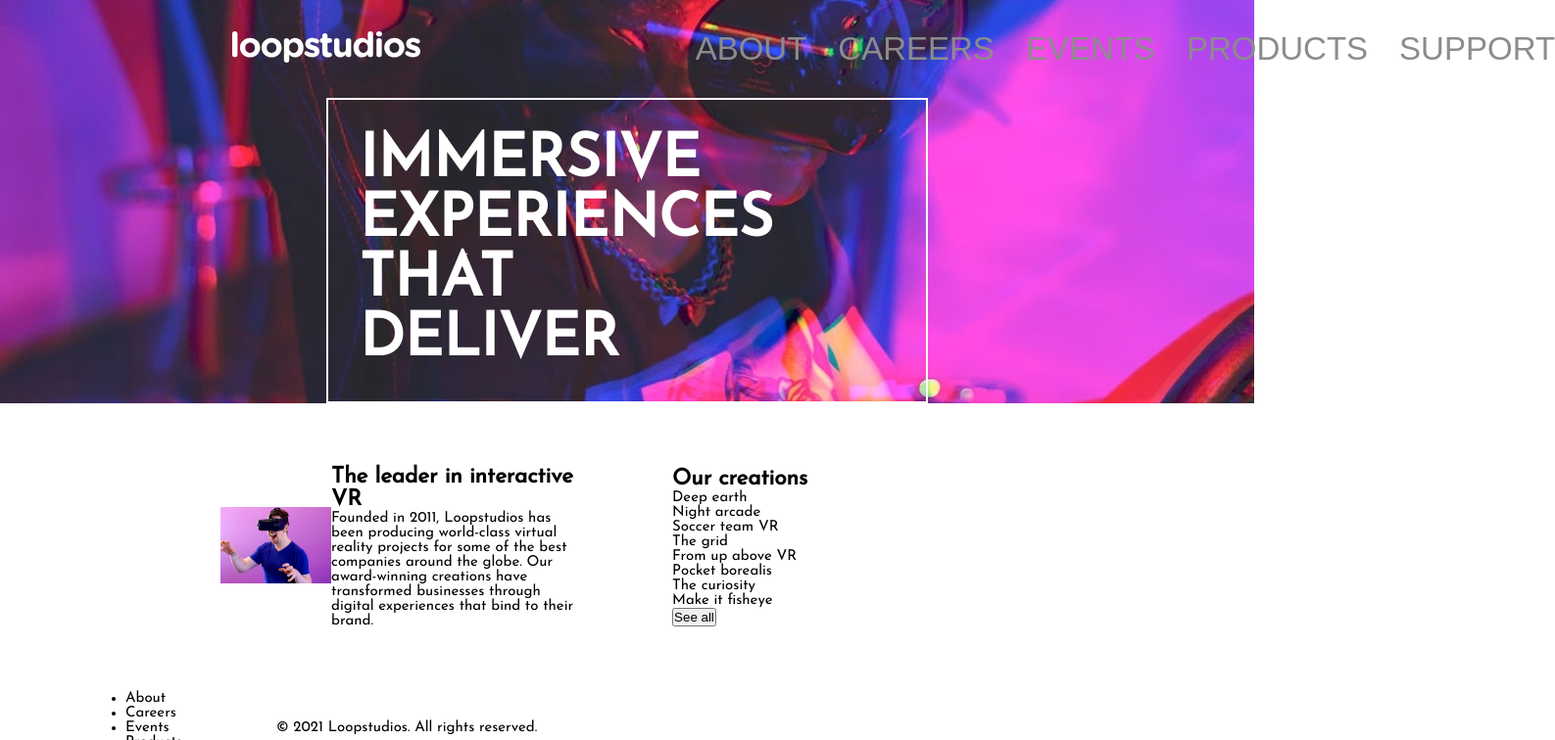
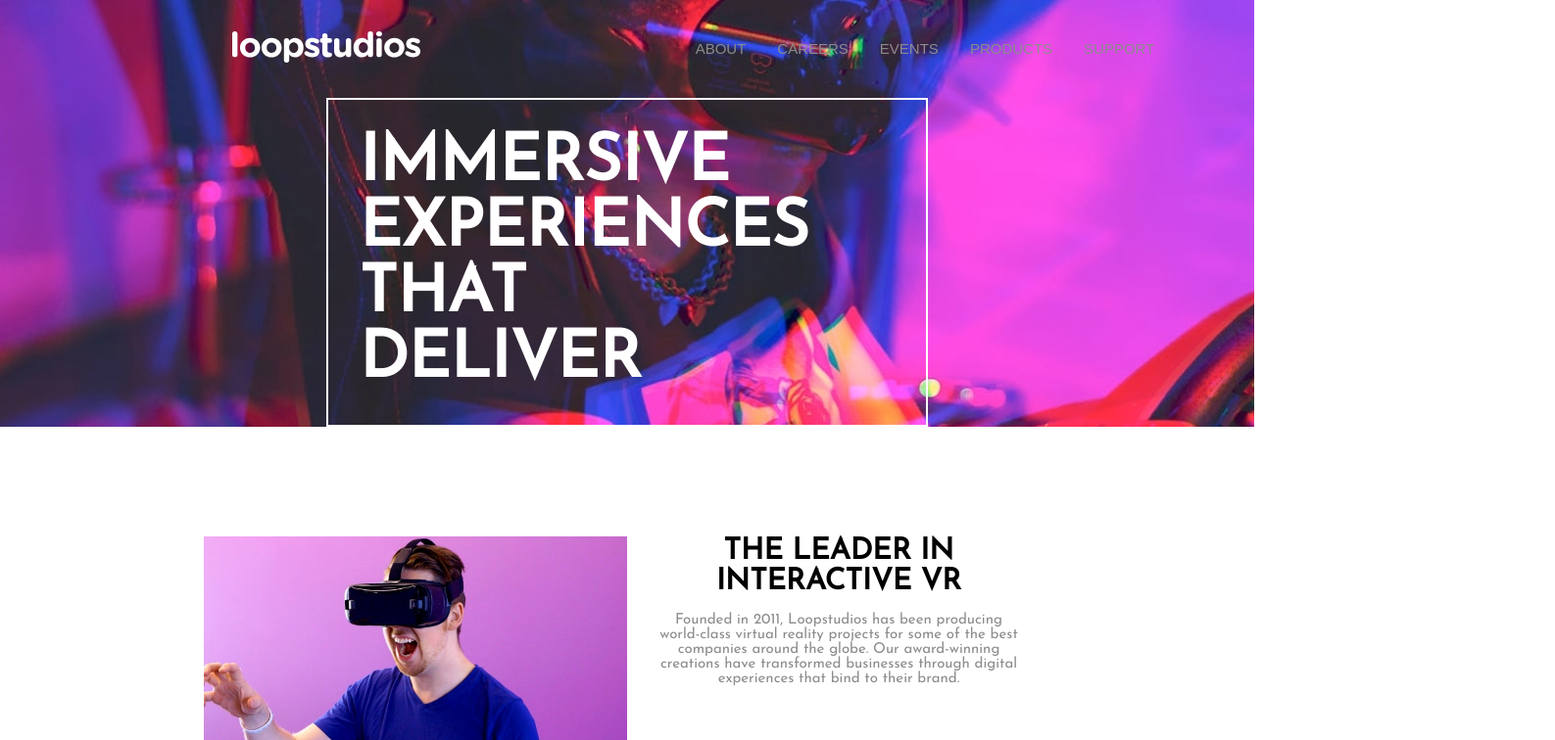
Before and after one commit to purplehippo911/loopstudios, a Vue app: page / in a window 1280 px wide. Shown: the top 756 px of the page at 98% size, 1587 px wide, since content can reach past the window. Built offline with nearby package versions, Linux system fonts and the light colour scheme.

Commit message:
🥼🎨 started on gallery and made a mixin function for the backgroundimages

```diff
--- a/src/App.vue
+++ b/src/App.vue
@@ -21,7 +21,7 @@ export default {
 </script>
 
 <style lang="scss">
-  @import './_variables';
+  @import './variables.scss';
 
   *, *::before, *::after {
     box-sizing:border-box;
@@ -51,7 +51,21 @@ img {
   max-width:100%;
 }
 
+h2 {
+  font-size: 2em;
+  text-transform: uppercase;
+  margin-bottom: 0;
+  color: $Black;
+}
 
+p {
+  padding: 0 2rem;
+  margin-top: 1rem;
+  color: $DarkGray;
+}
 
+picture {
+  margin-bottom: 2rem;
+}
 
 </style>
--- a/src/components/FooterPart.vue
+++ b/src/components/FooterPart.vue
@@ -47,6 +47,8 @@ export default {
 </script>
 
 <style lang="scss">
+@import '../variables.scss';
+
 .attribution { font-size: 11px; text-align: center; }
     .attribution a { color: hsl(228, 45%, 44%); }
 </style>
--- a/src/components/HeaderPart.vue
+++ b/src/components/HeaderPart.vue
@@ -88,7 +88,7 @@
       </a>
 
       <div class="header__hero">
-        <h2 class="header__title">Immersive experiences that deliver</h2>
+        <h1 class="header__title">Immersive experiences that deliver</h1>
       </div>
     </div>
 
@@ -122,7 +122,7 @@ export default {
 </script>
 
 <style lang="scss" scoped>
-@import '../_variables.scss';
+@import '../variables.scss';
 
 
 
@@ -164,7 +164,6 @@ header {
   .nav__link {
     text-decoration: none;
     color: $DarkGray;
-    font-size:2.2em;
     text-transform:uppercase;
     font-family:'Alata', sans-serif;
   }
@@ -175,6 +174,7 @@ header {
 }
 
 .dropdown {
+font-size:2.2em;
   display:none;
   opacity:0;
   position:fixed;
@@ -228,7 +228,7 @@ header {
 }
 
 .header__hero {
-  font-size: 2.7em;
+  font-size: 2.2em;
   border: 2px solid $White;
   color:$White;
   grid-column: span 2;
--- a/src/components/MainPart.vue
+++ b/src/components/MainPart.vue
@@ -2,7 +2,7 @@
     <main>
         <div class="container row">
             <section class="interactive-section">
-                <div class="container row">
+                <div class="container grid">
                     <picture>
                         <source media="(min-width:770px)" srcset="../assets/images/desktop/image-interactive.jpg">
                         <source media="(max-width:665px)" srcset="../assets/images/mobile/image-interactive.jpg">
@@ -10,9 +10,9 @@
                     </picture>
 
                     <div class="interactive__col">
-                        <h1 class="interactive__title">
+                        <h2 class="interactive__title">
                             The leader in interactive VR
-                        </h1>
+                        </h2>
                         <p class="interactive__info">
                             Founded in 2011, Loopstudios has been producing world-class virtual reality
                             projects for some of the best companies around the globe. Our award-winning
@@ -24,31 +24,31 @@
             </section>
 
             <section class="gallery-section">
-                <div class="container grid">
-                    <h1 class="gallery_title"> Our creations</h1>
+                <div class="container gallery">
+                    <h2 class="gallery__title"> Our creations</h2>
 
-                        <div class="gallery__item">
+                        <div class="gallery__item deep-earth">
                             <p class="gallery__info">Deep earth</p>
                         </div>
-                        <div class="gallery__item">
+                        <div class="gallery__item night-arcade">
                             <p class="gallery__info">Night arcade</p>
                         </div>
-                        <div class="gallery__item">
+                        <div class="gallery__item soccer-team">
                             <p class="gallery__info">Soccer team VR</p>
                         </div>
-                        <div class="gallery__item">
+                        <div class="gallery__item the-grid">
                             <p class="gallery__info">The grid</p>
                         </div>
-                        <div class="gallery__item">
+                        <div class="gallery__item from-above">
                             <p class="gallery__info">From up above VR</p>
                         </div>
-                        <div class="gallery__item">
+                        <div class="gallery__item pocket-borealis">
                             <p class="gallery__info">Pocket borealis</p>
                         </div>
-                        <div class="gallery__item">
+                        <div class="gallery__item curiosity">
                             <p class="gallery__info">The curiosity</p>
                         </div>
-                        <div class="gallery__item">
+                        <div class="gallery__item fisheye">
                             <p class="gallery__info">Make it fisheye</p>
                         </div>
 
@@ -69,18 +69,76 @@ export default {
     }
 </script>
 
-<style lang="scss">
-    @import '../_variables';
+<style lang="scss" scoped>
+  @import '../variables.scss';
+
+  @mixin backgroundIMG($Mobile, $Desktop) {
+        background:url($Mobile) no-repeat;
+        background-size:cover;
+        @media screen and (min-width:800px) {
+            background:url($Desktop) no-repeat;
+         }
+    }
 
     main {
-        margin: 2rem;
-        padding: 2rem;
+        margin: 2rem 0;
+    }
+
+    .container {
+        width:100%;
+    }
+
+    .row {
+        flex-direction:column;
     }
 
     section {
         width:80%;
+        padding:5rem;
+        text-align:center;
+        .grid {
+            @media screen and (min-width:800px) {
+                display: grid;
+                justify-items: center;
+                grid-template-columns: repeat(auto-fit, minmax(200px, 2fr));
+            }
+        }
+    }
+
+
+    picture, .interactive__col {
+        width:100%
+    }
+
+    .interactive__col {
+        @media screen and (min-width:800px) {
+            position:aboslute;
+        }
+    }
+
+    .gallery {
+        display:grid;
+        grid-template-columns: repeat(auto-fill, minmax(300px, 1fr));
+        .gallery__title {
+            grid-column:1 / -1;
+        }
+        .gallery__item {
+            width:100%;
+            padding:2rem;
+        }
+
+        .deep-earth {
+            @include backgroundIMG('../assets/images/mobile/image-deep-earth.jpg', '../assets/images/desktop/image-deep-earth.jpg');
+            // background:url('../assets/images/mobile/image-deep-earth.jpg') no-repeat;
+            // background-size:cover;
+            // @media screen and (min-width:800px) {
+            //     background:url('../assets/images/desktop/image-deep-earth.jpg') no-repeat;
+            //  }
+            }
+
+
+
 
     }
 
-
 </style>
```
Also changed, not shown: src/variables.scss (renamed from src/_variables.scss).
